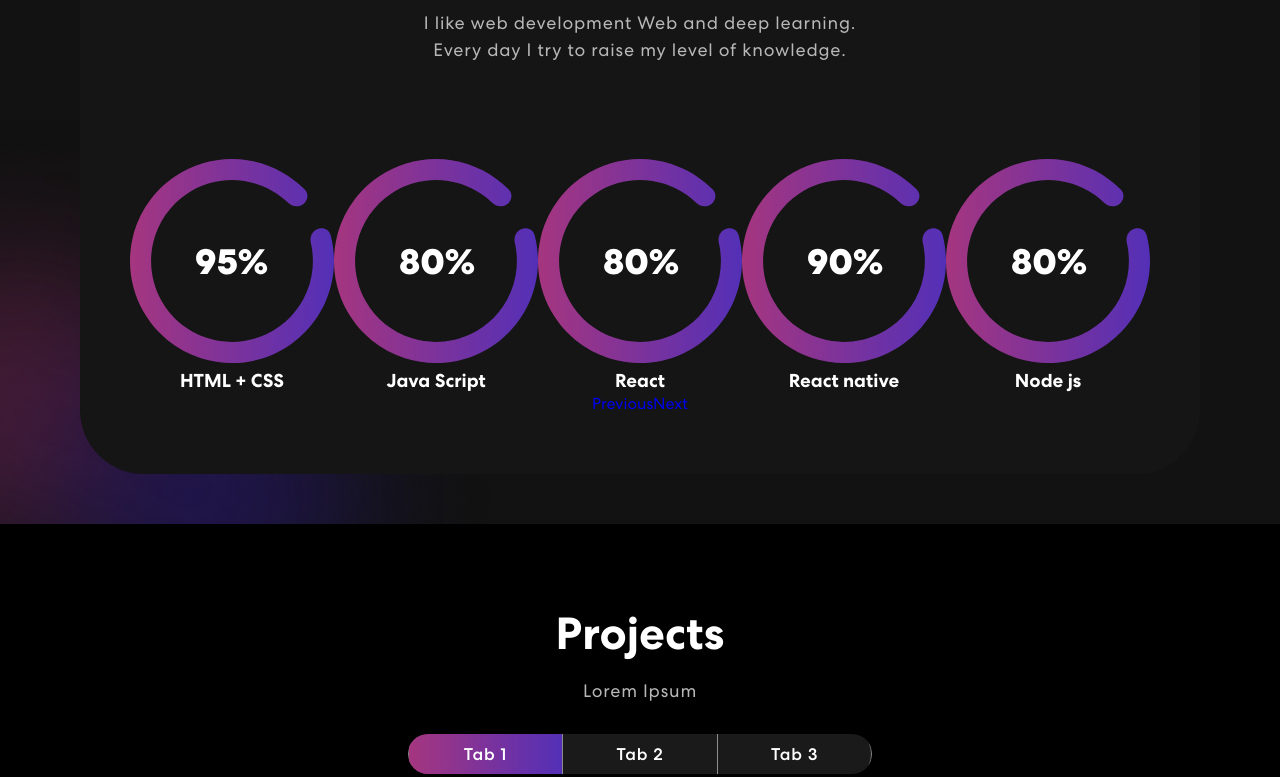
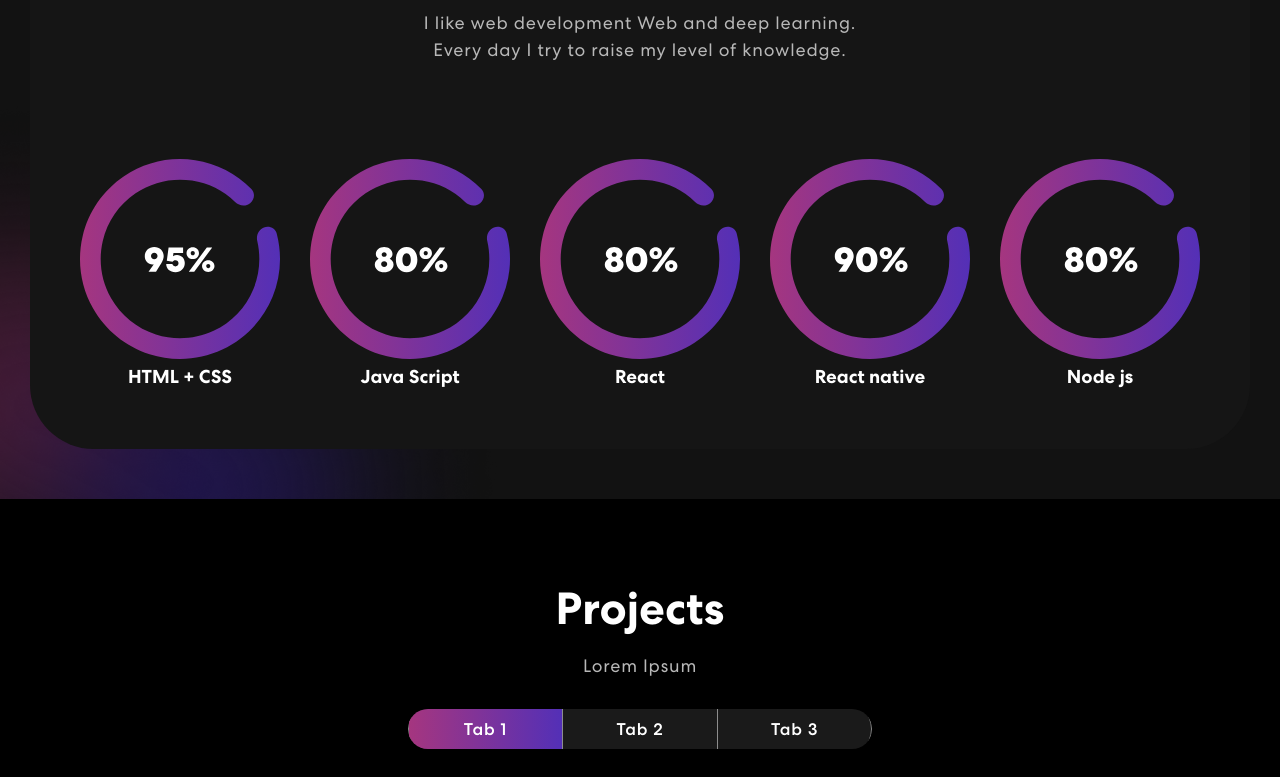
Before and after one commit to 0trava/Advanced_portfolio, a React (Create React App) app: page / in a window 1280 px wide. Shown: the part 800-1577 px from the top of the page. Built offline with nearby package versions, Linux system fonts and the light colour scheme.

Commit message:
fix skills

```diff
--- a/src/App.css
+++ b/src/App.css
@@ -343,12 +343,14 @@ nav.navbar .navbar-toggler[aria-expanded="true"] .navbar-toggler-icon {
   width: 100%;
   margin: 0 auto;
   position: relative;
+  gap: 30px;
 
 
 }
 
 .carousel-inner {
   display: flex;
+  gap: 30px;
 }
 
 
--- a/src/components/Skills.js
+++ b/src/components/Skills.js
@@ -44,17 +44,17 @@ export const Skills = () => {
                 <Carousel fade
                   responsive={responsive}
                   infinite={true}
-                  slide={false}
+                  controls={false}
                   // nextIcon = {">"}
                   // prevLabel ={""}
                   // prevIcon = {"<"}
                   // nextLabel = {""}
                   className="owl-carousel owl-theme skill-slider"
                   >
-                  <Carousel.Item>
+                  <Carousel.Item  interval={500}>
                   <img
                     className="d-block w-100"
-                    src={meter1}
+                    src={`${meter1}?text=First slide&bg=373940`}
                     alt="First slide"
                   />
                   <Carousel.Caption>
@@ -66,8 +66,8 @@ export const Skills = () => {
                 <Carousel.Item>
                   <img
                     className="d-block w-100"
-                    src={meter2}
-                    alt="First slide"
+                    src={`${meter2}?text=Second slide&bg=373940`}
+                    alt="Second slide"
                   />
                   <Carousel.Caption>
                     <h3>Java Script</h3>
@@ -78,8 +78,8 @@ export const Skills = () => {
                 <Carousel.Item>
                   <img
                     className="d-block w-100"
-                    src={meter2}
-                    alt="First slide"
+                    src={`${meter2}?text=Third slide&bg=373940`}
+                    alt="Third slide"
                   />
                   <Carousel.Caption>
                     <h3>React</h3>
```
